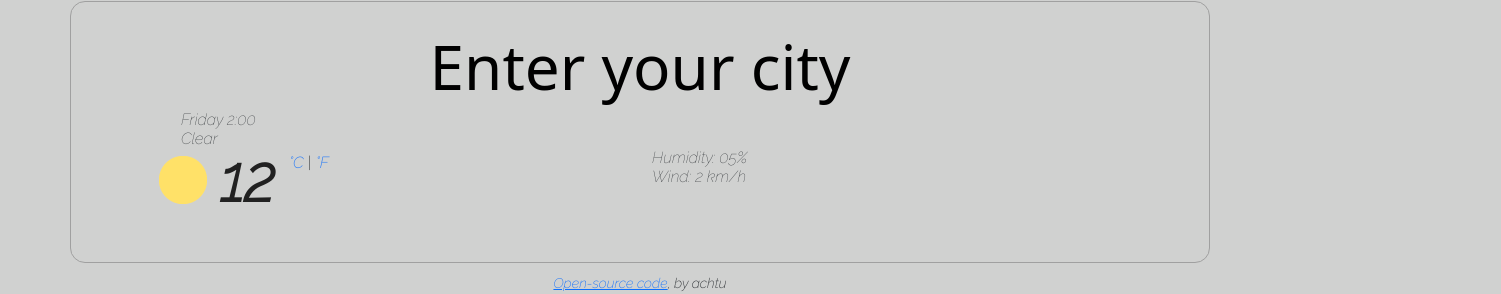
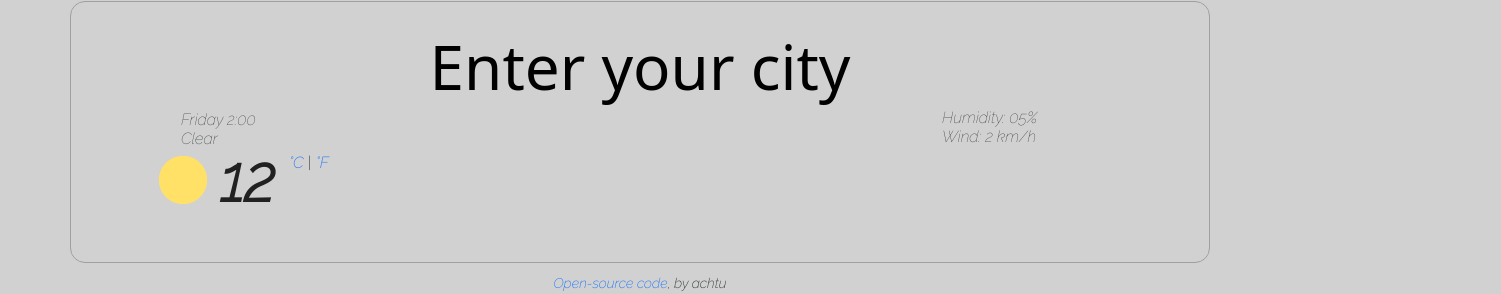
Before and after one commit to achtu/vanilla-weather-app, a website built with Parcel: page index.html in a window 1280 px wide. Shown: the part 579-873 px from the top of the page, 1501 px wide, since content can reach past the window. Built offline with nearby package versions, Linux system fonts and the light colour scheme; no server answers.

Commit message:
edited right col

```diff
--- a/index.html
+++ b/index.html
@@ -57,7 +57,7 @@
                     </div>
                   </div>
             </div>
-            <div class="col-6">
+            <div class="col-6" id="column">
                 <ul>
                     <li id="precipitation"></li>
                     <li id="humidity">Humidity: 05%</li>
@@ -68,7 +68,7 @@
         <div class="weather-forecast" id="forecast"></div>
     </div>
     <small id="small">
-         <a href="https://github.com/achtu/vanilla-weather-app" target="_blank">
+         <a id="codelink" href="https://github.com/achtu/vanilla-weather-app" target="_blank">
         Open-source code</a>, by achtu
      </small>
     <script src="app.js">
--- a/styles.css
+++ b/styles.css
@@ -68,7 +68,7 @@ text-align: center;
   font-family: 'Quicksand', sans-serif;
   font-family: 'Raleway', sans-serif;
   font-weight: 200px;
-
+  text-decoration: none;
 
 }
 .container {
@@ -160,3 +160,16 @@ h2{
 .weather-forecsast-min {
   opacity: 60%;
 }
+#column  {
+  position: relative;
+  font-size: 16px;
+  top: -40px;
+  left: 290px;
+  font-family: 'Inter', sans-serif;
+  font-family: 'Quicksand', sans-serif;
+  font-family: 'Raleway', sans-serif;
+  font-weight: 200px;
+}
+#codelink {
+  text-decoration: none;
+}
```
